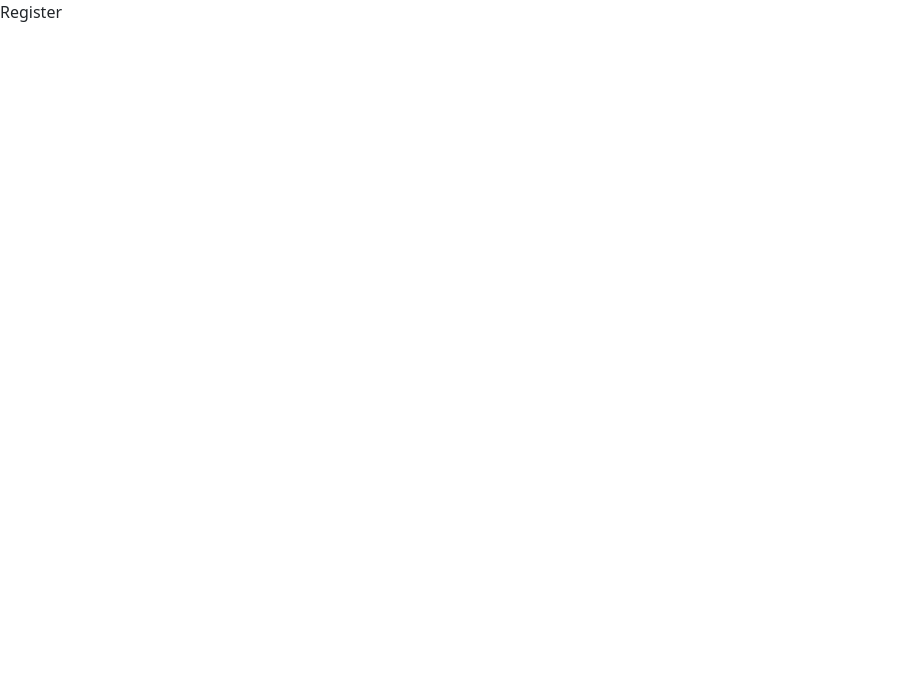
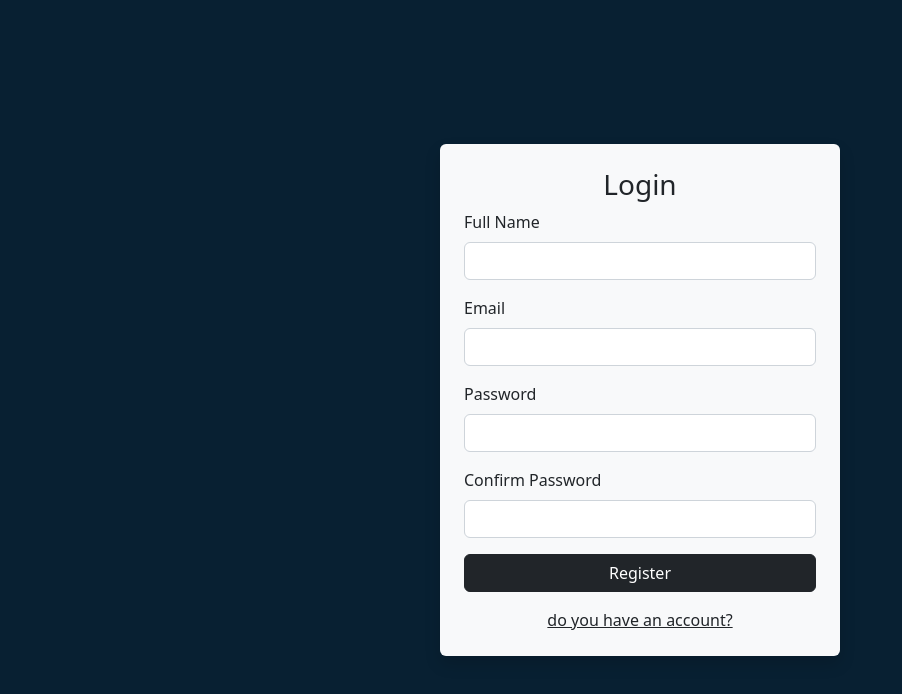
Before and after one commit to andrescastromamani/Uptask-MERN, a React (Create React App) app: page /register in a window 1280 px wide. Shown: the top 694 px of the page, without its empty margins (0-902 px from the left). Built offline with nearby package versions, Linux system fonts and the light colour scheme.

Commit message:
Add register user form

```diff
--- a/public/index.html
+++ b/public/index.html
@@ -24,9 +24,7 @@
     -->
   <link href="https://cdn.jsdelivr.net/npm/bootstrap@5.2.0-beta1/dist/css/bootstrap.min.css" rel="stylesheet"
     integrity="sha384-0evHe/X+R7YkIZDRvuzKMRqM+OrBnVFBL6DOitfPri4tjfHxaWutUpFmBp4vmVor" crossorigin="anonymous">
-  <script src="https://cdn.jsdelivr.net/npm/bootstrap@5.2.0-beta1/dist/js/bootstrap.bundle.min.js"
-    integrity="sha384-pprn3073KE6tl6bjs2QrFaJGz5/SUsLqktiwsUTF55Jfv3qYSDhgCecCxMW52nD2"
-    crossorigin="anonymous"></script>
+
   <title>React App</title>
 </head>
 
@@ -43,6 +41,9 @@
       To begin the development, run `npm start` or `yarn start`.
       To create a production bundle, use `npm run build` or `yarn build`.
     -->
+  <script src="https://cdn.jsdelivr.net/npm/bootstrap@5.2.0-beta1/dist/js/bootstrap.bundle.min.js"
+    integrity="sha384-pprn3073KE6tl6bjs2QrFaJGz5/SUsLqktiwsUTF55Jfv3qYSDhgCecCxMW52nD2"
+    crossorigin="anonymous"></script>
 </body>
 
 </html>
--- a/src/components/auth/Login.jsx
+++ b/src/components/auth/Login.jsx
@@ -1,21 +1,47 @@
-import React from 'react'
+import React, { useState } from 'react'
+import { Link } from 'react-router-dom';
 
 export const Login = () => {
+    const [user, setUser] = useState({});
+    const handleChange = (e) => {
+        setUser({
+            ...user,
+            [e.target.name]: e.target.value
+        })
+    }
+    const handleSubmit = (e) => {
+        e.preventDefault();
+    }
     return (
         <div className='login-content d-flex justify-content-center align-items-center'>
-            <div className='form-content shadow p-3 bg-light rounded'>
+            <div className='form-content shadow p-4 bg-light rounded'>
                 <h2 className='text-center h3'>Login</h2>
-                <form>
+                <form onSubmit={handleSubmit}>
                     <div className='mb-3'>
                         <label htmlFor="email" className="form-label">Email</label>
-                        <input type="email" id="email" className="form-control" />
+                        <input
+                            type="email"
+                            id="email"
+                            name="email"
+                            className="form-control"
+                            value={user.email}
+                            onChange={handleChange}
+                        />
                     </div>
                     <div className='mb-3'>
                         <label htmlFor="password" className="form-label">Password</label>
-                        <input type="password" id="password" className="form-control" />
+                        <input
+                            type="password"
+                            id="password"
+                            name="password"
+                            className="form-control"
+                            value={user.password}
+                            onChange={handleChange}
+                        />
                     </div>
-                    <div>
-                        <input className='btn btn-dark w-100' type="button" value="Log in" />
+                    <div className='text-center'>
+                        <input className='btn btn-dark w-100 mb-3' type="button" value="Log in" />
+                        <Link to={'/register'} className="text-center text-dark">Create an account</Link>
                     </div>
                 </form>
             </div>
--- a/src/components/auth/Register.jsx
+++ b/src/components/auth/Register.jsx
@@ -1,7 +1,72 @@
-import React from 'react'
+import React, { useState } from 'react'
+import { Link } from 'react-router-dom';
 
 export const Register = () => {
+    const [user, setUser] = useState({});
+    const handleChange = (e) => {
+        setUser({
+            ...user,
+            [e.target.name]: e.target.value
+        })
+    }
+    const handleSubmit = (e) => {
+        e.preventDefault();
+    }
     return (
-        <div>Register</div>
+        <div className='login-content d-flex justify-content-center align-items-center'>
+            <div className='form-content shadow p-4 bg-light rounded'>
+                <h2 className='text-center h3'>Login</h2>
+                <form onSubmit={handleSubmit}>
+                    <div className='mb-3'>
+                        <label htmlFor="name" className="form-label">Full Name</label>
+                        <input
+                            type="text"
+                            id="name"
+                            name="name"
+                            className="form-control"
+                            value={user.name}
+                            onChange={handleChange}
+                        />
+                    </div>
+                    <div className='mb-3'>
+                        <label htmlFor="email" className="form-label">Email</label>
+                        <input
+                            type="email"
+                            id="email"
+                            name="email"
+                            className="form-control"
+                            value={user.email}
+                            onChange={handleChange}
+                        />
+                    </div>
+                    <div className='mb-3'>
+                        <label htmlFor="password" className="form-label">Password</label>
+                        <input
+                            type="password"
+                            id="password"
+                            name="password"
+                            className="form-control"
+                            value={user.password}
+                            onChange={handleChange}
+                        />
+                    </div>
+                    <div className='mb-3'>
+                        <label htmlFor="confirmpassword" className="form-label">Confirm Password</label>
+                        <input
+                            type="password"
+                            id="confirmpassword"
+                            name="confirmpassword"
+                            className="form-control"
+                            value={user.confirmpassword}
+                            onChange={handleChange}
+                        />
+                    </div>
+                    <div className='text-center'>
+                        <input className='btn btn-dark w-100 mb-3' type="button" value="Register" />
+                        <Link to={'/login'} className="text-center text-dark">do you have an account?</Link>
+                    </div>
+                </form>
+            </div>
+        </div>
     )
 }
```
